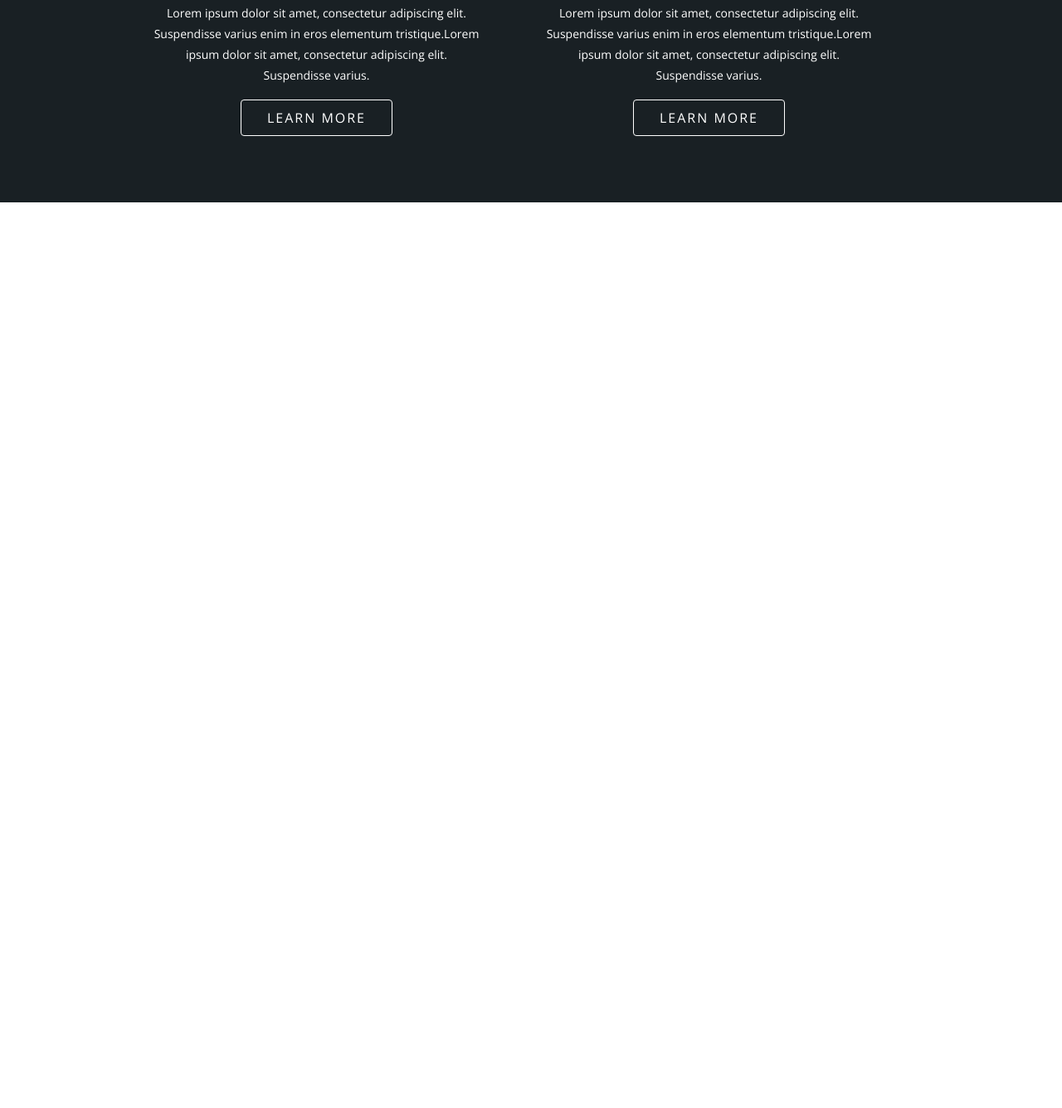
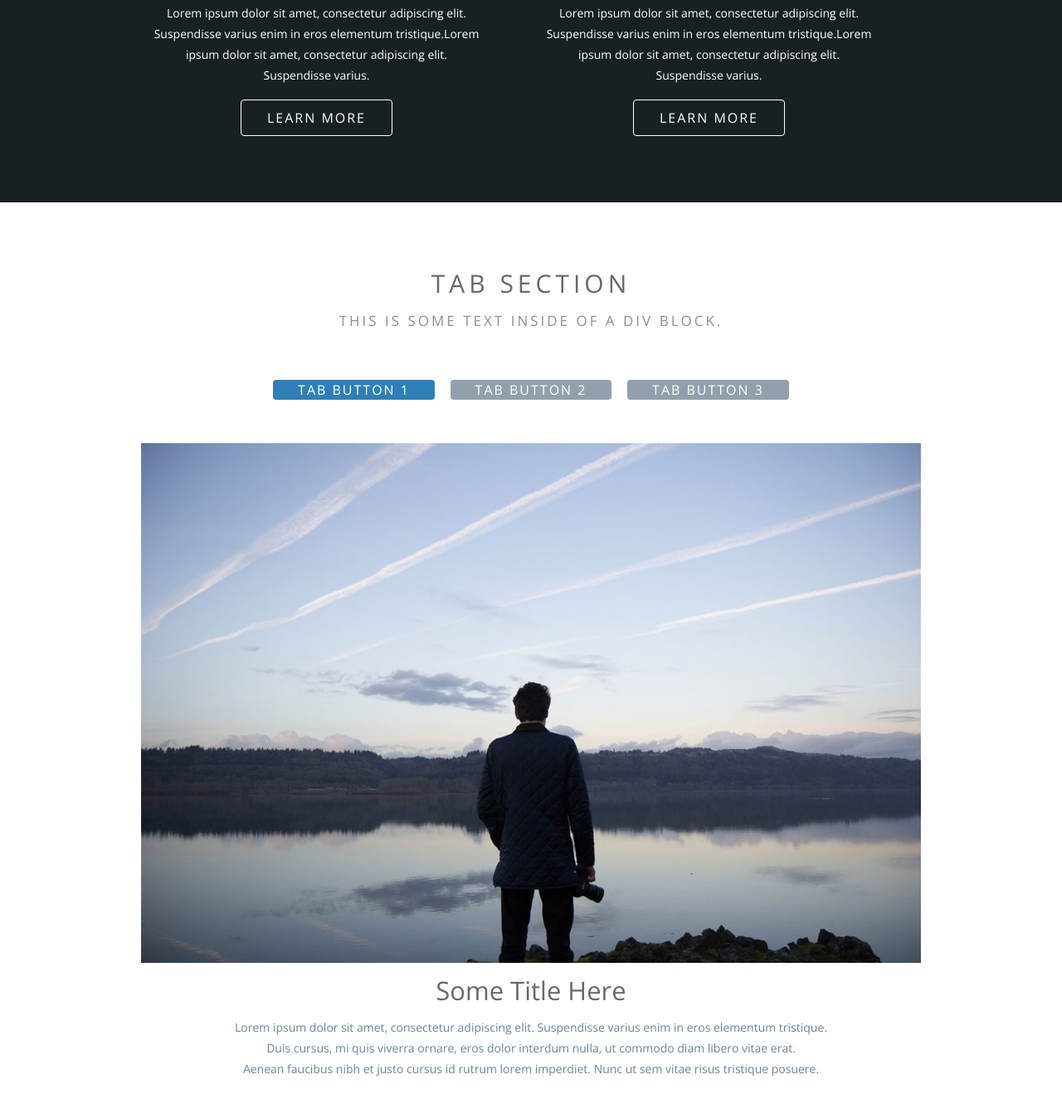
Before and after one commit to annazhark/velocity, a plain HTML site: page index.html in a window 1280 px wide. Shown: the part 1956-3292 px from the top of the page at 83% size. Before the commit the page ends 2200 px from the top, so only its background shows below. Drawn offline with nearby package versions, Linux system fonts and the light colour scheme.

Commit message:
Add section tabs

```diff
--- a/css/styles.css
+++ b/css/styles.css
@@ -276,3 +276,62 @@ p {
     margin-top: 17px;
 
 }
+
+/*SERVICES STYLES END*/
+
+/*TABS STYLES START*/
+
+
+.tab-section {
+
+}
+
+
+
+.tabs {
+
+}
+
+.tabs__nav {
+    margin-bottom: 52px;
+
+}
+
+.tabs__nav button {
+    padding: 1px 30px;
+    font-size: 16px;
+    letter-spacing: 2px;
+    text-transform: uppercase;
+    color: #FFFFFF;
+
+    border-radius: 4px;
+    background: rgb(146, 160, 173);
+
+}
+
+.tabs__nav button.active {
+    background: rgb(46, 128, 182);
+}
+
+.tabs__nav button + button {
+    margin-left: 15px;
+}
+
+
+.tabs__item img {
+    margin-bottom: 15px;
+
+}
+
+.tabs__item h4 {
+    margin-bottom: 14px;
+    color: rgb(103, 103, 112);
+    font-size: 31px;
+    line-height: 36px;
+}
+
+.tabs__desc {
+    min-width: 700px;
+    margin-left: auto;
+    margin-right: auto;
+}
--- a/index.html
+++ b/index.html
@@ -97,6 +97,40 @@
             </div>
         </div>
     </section>
+
+    <section class="tab-section common-section">
+        <div class="container">
+            <div class="title-wrapper">
+                <h3 class="title">
+                    Tab Section
+                </h3>
+                <p class="subtitle">
+                    This is some text inside of a div block.
+                </p>
+            </div>
+
+            <div class="tabs">
+                <div class="tabs__nav">
+                    <button class="active" type="button">Tab Button 1</button>
+                    <button type="button">Tab Button 2</button>
+                    <button type="button">Tab Button 3</button>
+                </div>
+
+                <div class="tabs__item">
+                    <img src="/img/svg/tab-icon.jpeg" alt="tab">
+                    <h4>Some Title Here</h4>
+                    <div class="tabs__desc">
+                        <p>Lorem ipsum dolor sit amet, consectetur adipiscing elit. Suspendisse varius enim in eros elementum tristique.<br>
+                        Duis cursus, mi quis viverra ornare, eros dolor interdum nulla, ut commodo diam libero vitae erat.<br>
+                        Aenean faucibus nibh et justo cursus id rutrum lorem imperdiet. Nunc ut sem vitae risus tristique posuere.
+                        </p>
+
+                    </div>
+                </div>
+            </div>
+
+        </div>
+    </section>
 </main>
 
 
```
